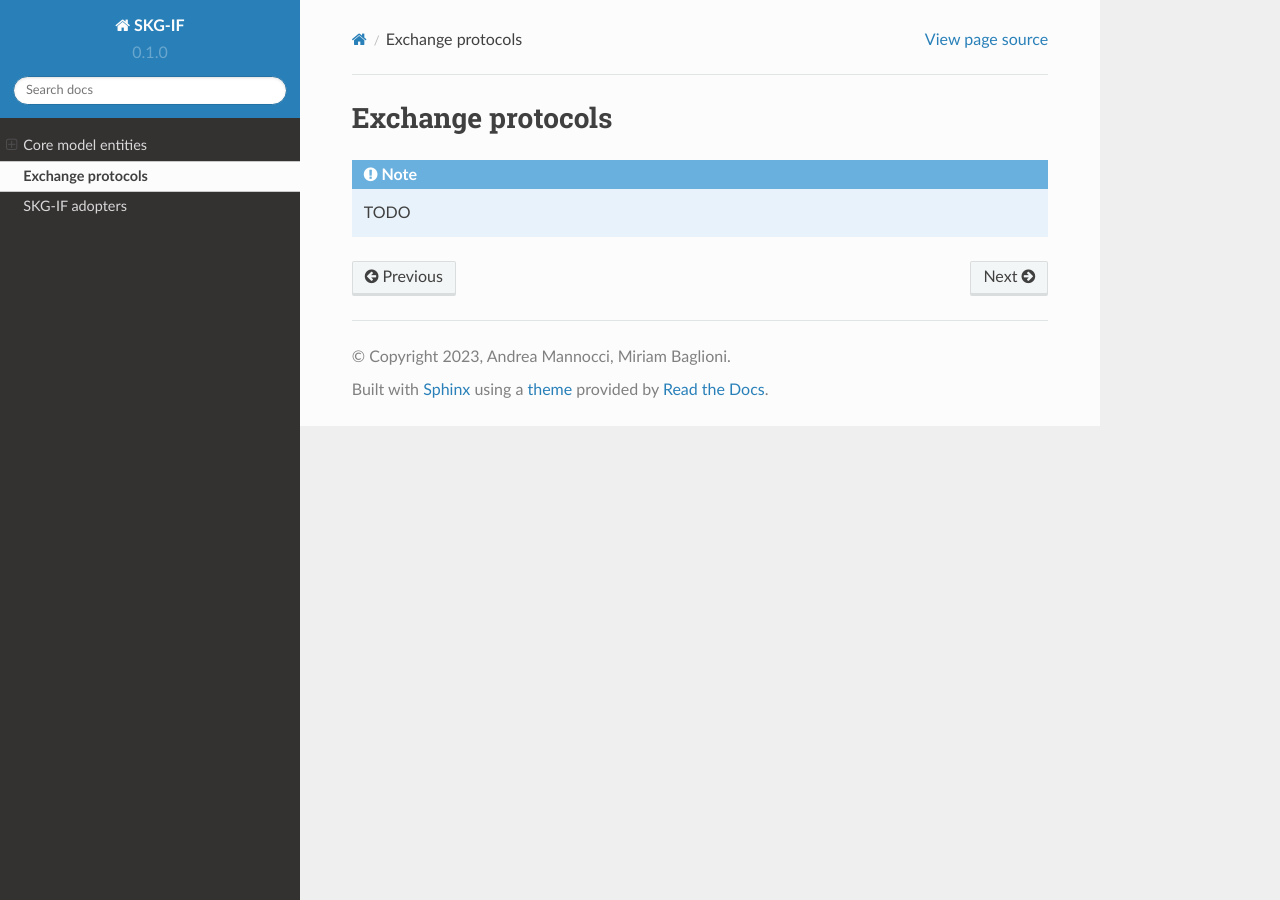
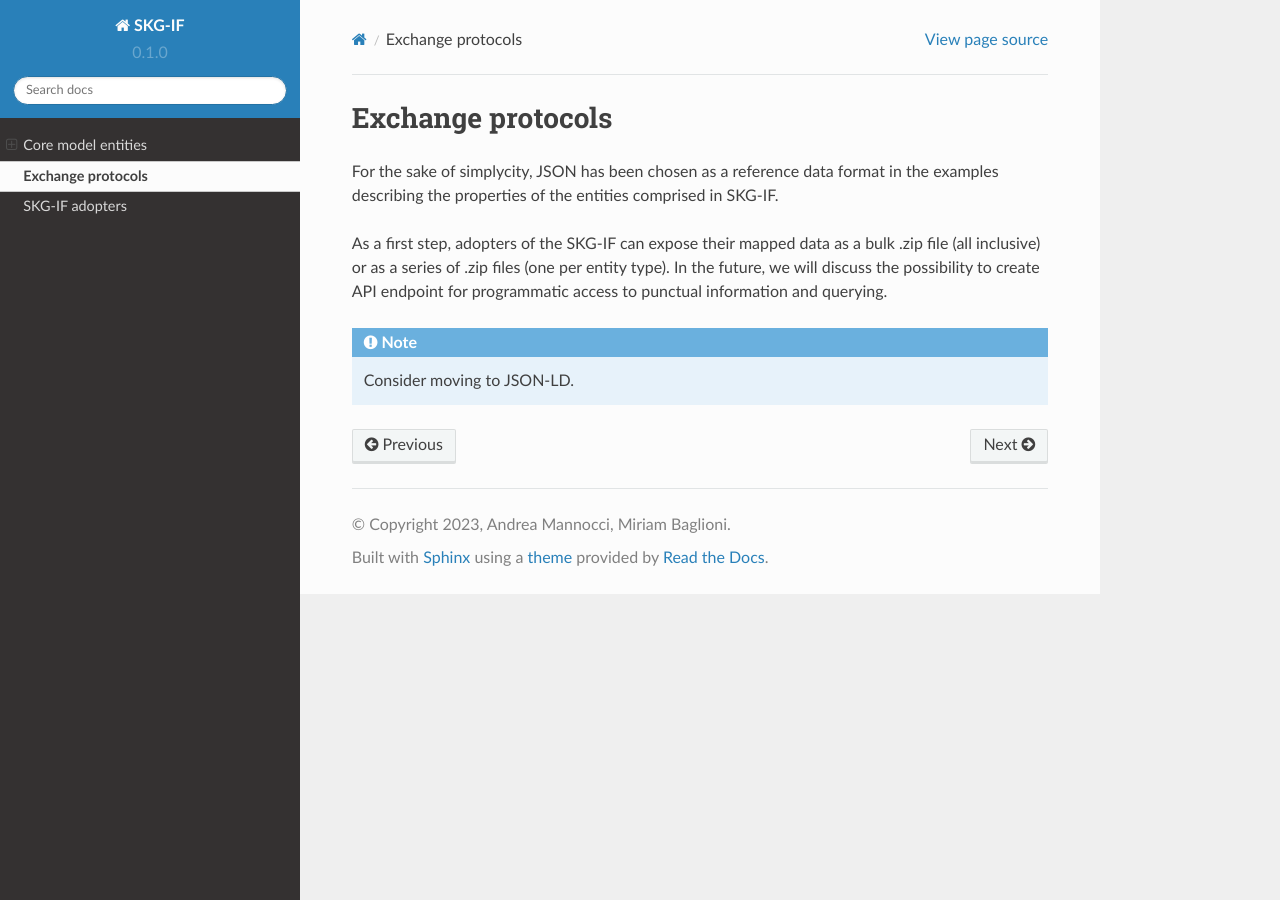
Before and after one commit to andremann/SKG-IF, a Sphinx documentation site: the page built from docs/source/exchange.rst, in a window 1280 px wide. Built offline with Sphinx 7.4.7 and the Read the Docs theme 2.0.0, drawn with Linux system fonts in a browser that asks for light colours.

Commit message:
edit intro pages

```diff
--- a/docs/source/exchange.rst
+++ b/docs/source/exchange.rst
@@ -3,6 +3,12 @@
 Exchange protocols
 ######
 
+For the sake of simplycity, JSON has been chosen as a reference data format in the examples describing the properties of the
+entities comprised in SKG-IF.
+
+As a first step, adopters of the SKG-IF can expose their mapped data as a bulk .zip file (all inclusive) or as a series of .zip files (one per entity type).
+In the future, we will discuss the possibility to create API endpoint for programmatic access to punctual information and querying.
+
 
 .. note::
-   TODO
+   Consider moving to JSON-LD.
```
